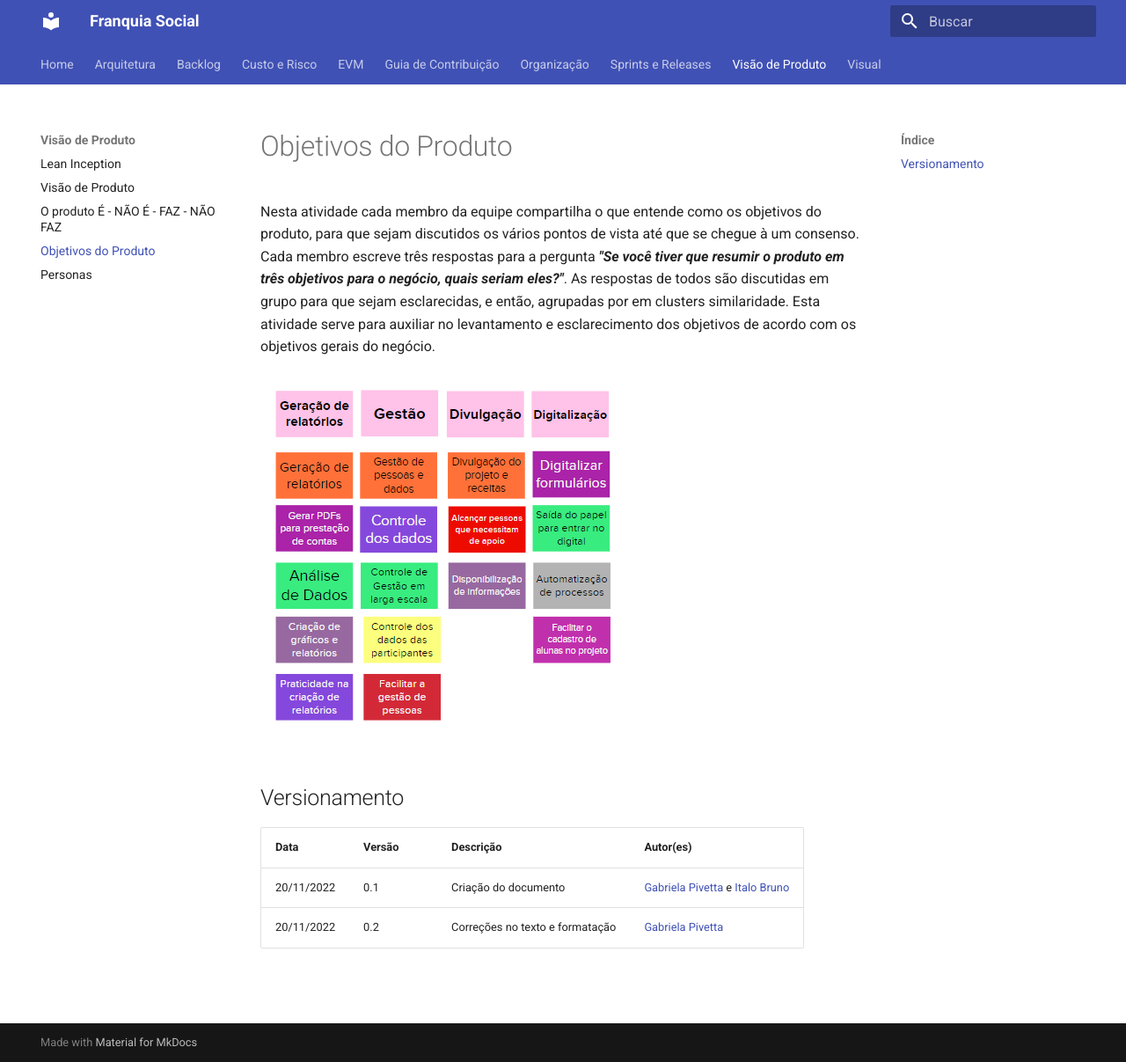
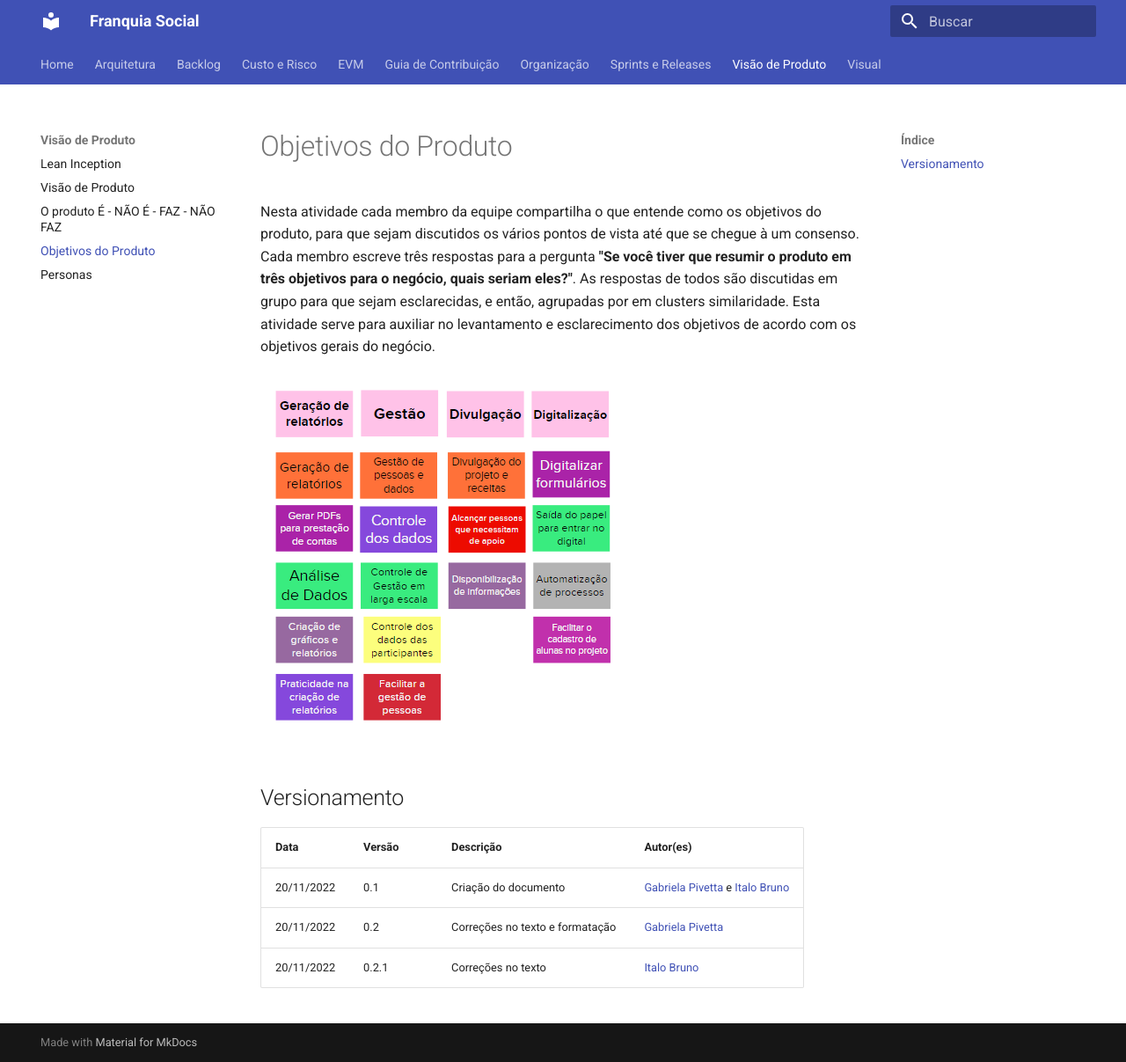
Before and after one commit to fga-eps-mds/2022.2-Amis-Doc, an MkDocs documentation site: the page built from docs/Visao_Produto/objetivos_produto.md, in a window 1280 px wide and 1207 px high. Shown: the whole window at 88% size. Built offline with MkDocs 1.6.1 and Material for MkDocs 9.7.7, drawn with Linux system fonts in a browser that asks for light colours.

Commit message:
(#14) Correções no texto

```diff
--- a/docs/Visao_Produto/objetivos_produto.md
+++ b/docs/Visao_Produto/objetivos_produto.md
@@ -1,6 +1,6 @@
 # Objetivos do Produto
 
-Nesta atividade cada membro da equipe compartilha o que entende como os objetivos do produto, para que sejam discutidos os vários pontos de vista até que se chegue à um consenso. Cada membro escreve três respostas para a pergunta ***"Se você tiver que resumir o produto em três objetivos para o negócio, quais seriam eles?"***. As respostas de todos são discutidas em grupo para que sejam esclarecidas, e então, agrupadas por em clusters similaridade. Esta atividade serve para auxiliar no levantamento e esclarecimento dos objetivos de acordo com os objetivos gerais do negócio.
+Nesta atividade cada membro da equipe compartilha o que entende como os objetivos do produto, para que sejam discutidos os vários pontos de vista até que se chegue à um consenso. Cada membro escreve três respostas para a pergunta **"Se você tiver que resumir o produto em três objetivos para o negócio, quais seriam eles?"**. As respostas de todos são discutidas em grupo para que sejam esclarecidas, e então, agrupadas por em clusters similaridade. Esta atividade serve para auxiliar no levantamento e esclarecimento dos objetivos de acordo com os objetivos gerais do negócio.
 
 ![Objetivos do Produto](../assets/objetivos_produto.png)
 
@@ -10,3 +10,4 @@
 |------|--------|-----------|-----------|
 | 20/11/2022 | 0.1 | Criação do documento | [Gabriela Pivetta](https://github.com/gabrielapivetta) e [Italo Bruno](https://github.com/ItaloBrunoM) |
 | 20/11/2022 | 0.2 | Correções no texto e formatação | [Gabriela Pivetta](https://github.com/gabrielapivetta) |
+| 20/11/2022 | 0.2.1 | Correções no texto | [Italo Bruno](https://github.com/ItaloBrunoM) |
```
